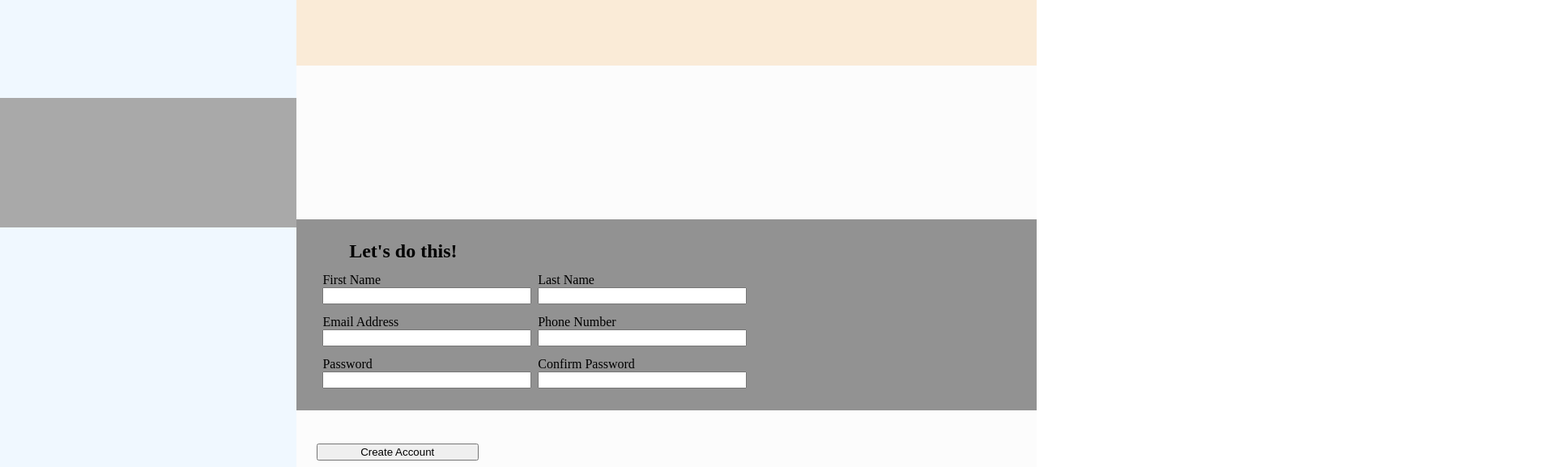
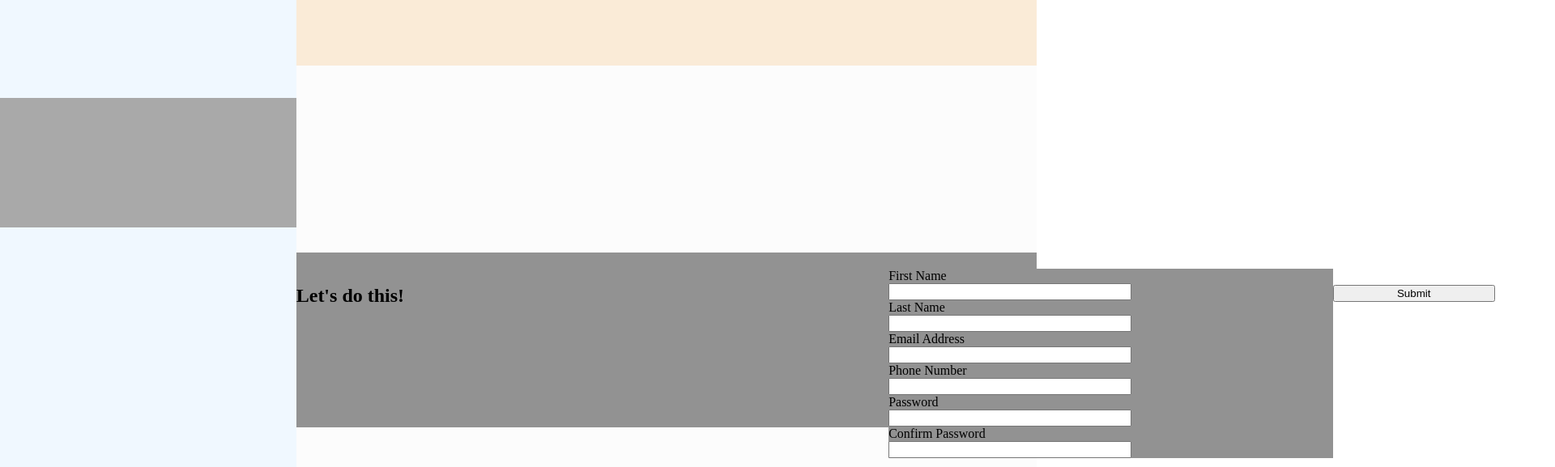
Before and after one commit to ianvei/sign-up-form, a plain HTML site: page index.html in a window 1280 px wide. Shown: the part 39-616 px from the top of the page at 81% size, 1920 px wide, since content can reach past the window. Drawn offline with Linux system fonts and the light colour scheme.

Commit message:
more styling changes

```diff
--- a/index.html
+++ b/index.html
@@ -23,6 +23,7 @@
 
                 <form action='' method='get' class="form-container">
                     <h2 class="form-label">Let's do this!</h2>
+                    <div class="form-content">
                         <div class="form-row">
                             <label for="first-name">First Name</label>
                             <input id="first-name" type="text">
@@ -47,9 +48,15 @@
                             <label for="confirm-password">Confirm Password</label>
                             <input id="confirm-password" type="text"></input>
                         </div>
+                    </div>
+                    <div class="submit-button">
+                        <input type="submit">
+                    </div>
+
                 </form>
+
             <!-- </div> -->
-            <button>Create Account</button>
+
             <p class="already-has-account">Already have an account? <a>Log in</a></p>
         </div>
     </div>
--- a/styles.css
+++ b/styles.css
@@ -34,19 +34,36 @@ body {
 }
 
 .form-container {
-    display: inline-flex;
+    display: flex;
+    flex-direction: column;
     flex-wrap: wrap;
-    justify-content: space-evenly;
-    align-items: center;
-    padding-right: 350px;
-    padding-left: 25px;
-    padding-bottom: 20px;
+    justify-content: space-between;
+    /* align-items: center; */
+    width: 100%;
+    padding-right: 0;
+    padding-left: 0;
+    padding-bottom: 0;
     padding-top: 20px;
     /* gap: ; */
     flex-shrink: 0;
     height: 35%;
     background-color: rgb(146, 146, 146);
 }
+
+.form-content {
+    display: inline-flex;
+    flex-wrap: wrap;
+    justify-content: space-between;
+    align-items: center;
+    padding-right: 0;
+    margin-right: 0;
+    width: 60%;
+    /* gap: ; */
+    flex-shrink: 0;
+    /* height: 35%; */
+    background-color: rgb(146, 146, 146);
+}
+
 
 .content {
     display: flex;
@@ -67,30 +84,35 @@ body {
 .form-row {
     display: flex;
     flex-direction: column;
+    width: 300px;
 }
 
 form > div > input {
-   width: 250px;
+   /* width: 300px; */
 }
 
-button {
+input[type="submit"] {
     width: 200px;
-    margin-left: 25px;
     margin-top: 20px;
 }
 
 .already-has-account {
     margin-left: 25px;
+    margin-left: 0px
 }
 
-.form-area {
-    display: flex;
-    flex-direction: column;
+.submit-button {
+    width: 100%;
+    background-color: white;
 }
 
 
+/* .form-area {
+    display: flex;
+    flex-direction: column;
+} */
+
+
 .form-label {
-   /* width: 516px; */
-   width: 85%;
-   margin: 0;
+   width: 80%;
 }
```
Lines whose indentation alone changed are shown as unchanged.
